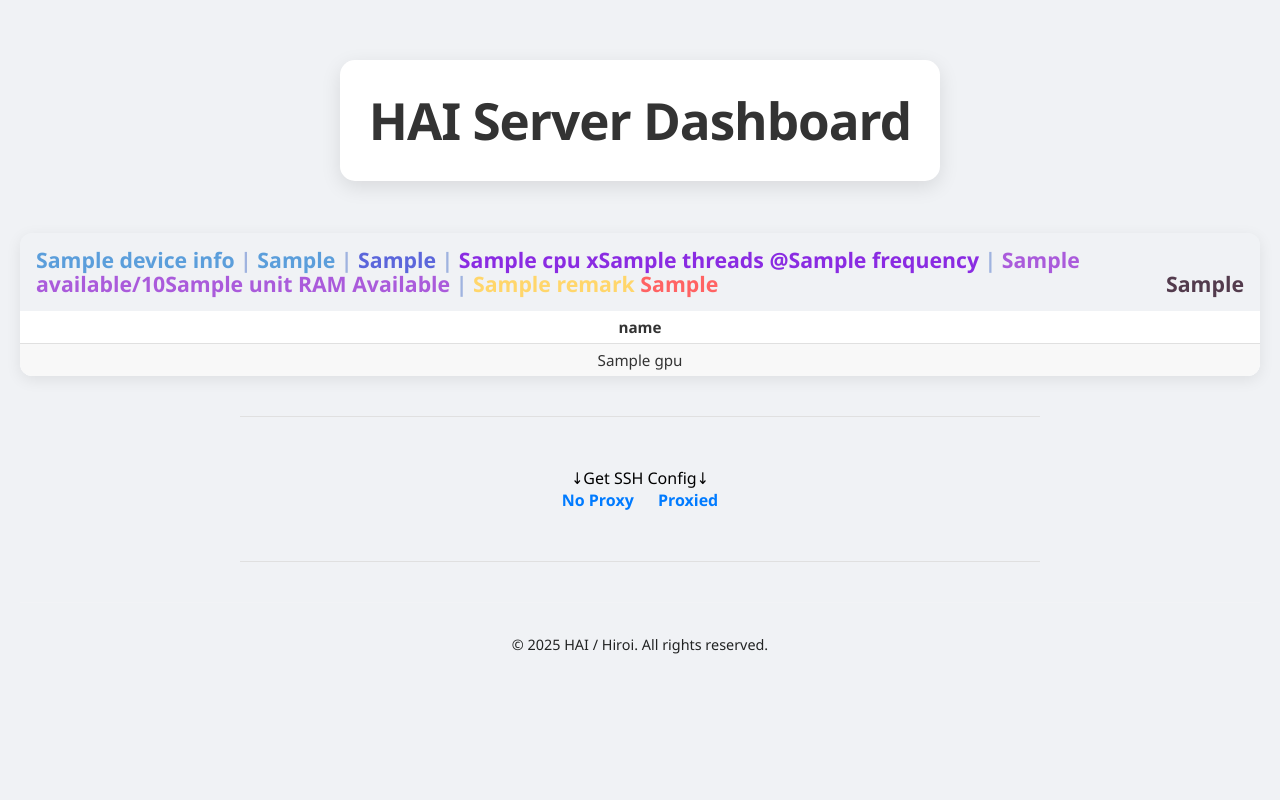
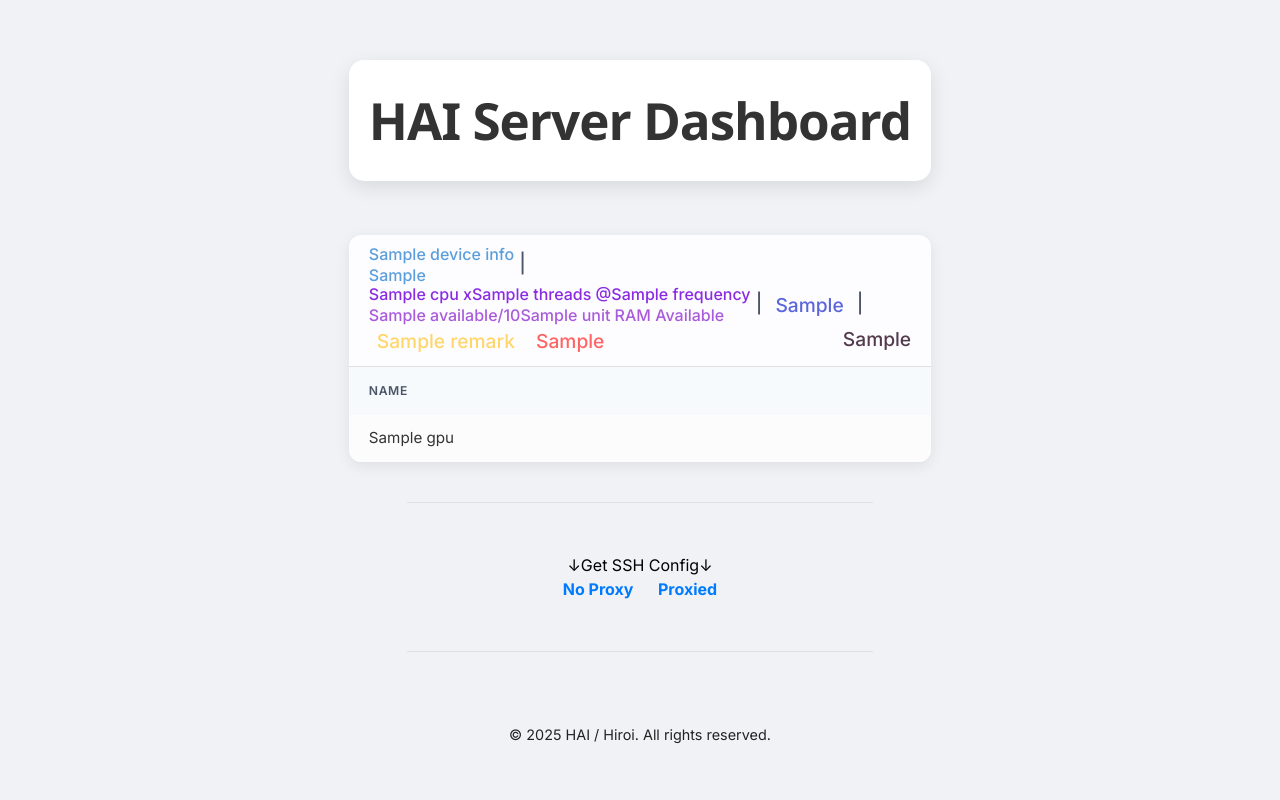
Before and after one commit to arkiven4/mon-gpu, a Flask app: template templates/index.html in a window 1280 px wide. Run offline with Flask 3, Linux system fonts and the light colour scheme; the template is opened without the code that fills it: most values are stand-ins (such as "Sample title", 1, 10 or a date in 2020); some libraries are stand-ins or nearby versions.

Commit message:
bug fix and style update

```diff
--- a/static/index.css
+++ b/static/index.css
@@ -1,26 +1,49 @@
 /* 全局样式和字体设置 */
 body {
-    font-family: 'Segoe UI', Tahoma, Geneva, Verdana, sans-serif;
+    font-family: 'Inter', 'Segoe UI', Tahoma, Geneva, Verdana, sans-serif;
     background-color: #f0f2f5; /* 页面背景色 */
-    /* display: flex;
-    justify-content: center;
-    align-items: center; */
-    min-height: 100vh;
     margin: 0;
     padding: 20px;
-    box-sizing: border-box; /* 确保 padding 不会增加元素总宽度 */
+    box-sizing: border-box;
+    user-select: none;;
+
+    max-width: fit-content;
+    margin: 0 auto; /* 居中页面内容 */
+}
+
+.title-card {
+    text-align: center;
+    padding: 20px;
+    background-color: #ffffff;
+    border-radius: 12px;
+    box-shadow: 0 4px 15px rgba(0, 0, 0, 0.08);
+    margin-bottom: 2rem;
+}
+
+.title-card h1 {
+    font-size: 2.5em;
+    color: #333;
+    font-weight: 700;
+}
+
+.inline-column {
+    display: inline-flex;
+    flex-direction: column; /* 纵向排列 */
+    gap: 0.1rem; /* 间距 */
+    font-size: 1rem; /* 字体大小 */
+    padding: 0;
+    margin: 0;
+    line-height: 1.2; /* 调整行高以获得更好的外观 */
 }
 
 /* 表格容器：用于溢出滚动，在小屏幕上保持响应性 */
 .table-container {
     width: 100%;
-    /* max-width: 900px; 最大宽度，避免表格过宽 */
     overflow-x: auto; /* 当表格内容超出容器宽度时，允许水平滚动 */
     box-shadow: 0 4px 15px rgba(0, 0, 0, 0.08); /* 容器阴影，增加立体感 */
     border-radius: 12px; /* 容器圆角 */
-
     margin: 0 auto; /* 居中容器 */
-    margin-bottom: 1rem; /* 底部间距 */
+    margin-bottom: 1.5rem; /* 底部间距 */
 }
 
 /* 表格基本样式 */
@@ -37,40 +60,56 @@ table {
 
 /* 表格标题 */
 caption {
-    font-size: 1.4em;
-    font-weight: bold;
-    /* color: #333; */
-    color: #9FB3DF; /* 扁平化风格的蓝色 */
-    padding: 15px 0;
-    margin-bottom: 0px;
+    font-size: 1.2rem;
+    font-weight: 500;
+    color: #4A5568;
+    padding: 10px 20px;
     text-align: left;
-    margin-left: 1rem;
-    margin-right: 1rem;
-    line-height: 1.5rem;
+    background-color: #fdfdff;
+    border-bottom: 1px solid #e0e0e0;
 }
 
-/* 表头样式 */
-thead th {
-    background-color: #5b9edb; /* 扁平化风格的蓝色背景 */
-    color: white; /* 白色文字 */
-    padding: 15px 20px;
-    text-align: left; /* 文字左对齐 */
-    font-weight: 600; /* 略粗的字体 */
-    text-transform: uppercase; /* 文本大写 */
-    letter-spacing: 0.05em; /* 字间距 */
-    font-size: 0.9em;
+/* * [核心修复]
+* 将标题栏内所有直接子元素（span, div）的垂直对齐方式设置为 middle。
+* 这可以确保无论元素是单行文本还是像 .system-info 这样的多行 flex 容器，
+* 它们都能在垂直方向上居中对齐，解决不平齐的问题。
+*/
+caption > * {
+    vertical-align: middle;
+    margin: 0 0.5rem; /* 增加元素之间的水平间距 */
 }
 
-/* 单元格（数据单元格和表头单元格）的通用样式 */
-td, th {
-    padding: 6px 20px;
+caption > *:first-child {
+    margin-left: 0;
+}
+
+caption > *:last-child {
+    margin-right: 0;
+}
+
+
+/* 表头样式 */
+th {
+    background-color: #f7fafc;
+    color: #4a5568;
+    padding: 15px 20px;
+    text-align: left;
+    font-weight: 600;
+    text-transform: uppercase;
+    letter-spacing: 0.05em;
+    font-size: 0.8em;
+}
+
+/* 单元格的通用样式 */
+td {
+    padding: 12px 20px;
     border-bottom: 1px solid #e0e0e0; /* 单元格底部浅灰色边框 */
-    text-align: center;
+    text-align: left;
 }
 
 /* 第二列为显卡名，固定宽度以防止应其长短不同造成表格排列不齐 */
-th:nth-child(2) {
-    width: 15rem;
+th:nth-child(2), td:nth-child(2) {
+    min-width: 240px;
 }
 
 /* 最后一行没有底边框，让表格底部看起来更干净 */
@@ -78,83 +117,36 @@ tbody tr:last-child td {
     border-bottom: none;
 }
 
-/* 斑马条纹效果 (奇偶行不同背景色) */
-tbody tr:nth-child(odd) {
-    background-color: #ffffff;
-}
-
+/* 斑马条纹效果 */
 tbody tr:nth-child(even) {
-    background-color: #f8f8f8; /* 浅灰色背景 */
+    background-color: #fcfcfd;
 }
 
 /* 行悬停效果 */
 tbody tr:hover {
-    background-color: #e6f7ff; /* 悬停时浅蓝色背景 */
+    background-color: #eff6ff; /* 悬停时浅蓝色背景 */
     transition: background-color 0.3s ease; /* 过渡动画 */
-    cursor: pointer; /* 鼠标指针变为手形 */
 }
 
-/* 状态标签样式 */
-.status-active, .status-inactive, .status-pending {
-    display: inline-block;
-    padding: 4px 8px;
-    border-radius: 4px;
-    font-size: 0.85em;
-    font-weight: bold;
-    text-transform: uppercase;
-    color: white;
+.copyText {
+    cursor: pointer;
+    transition: color 0.2s ease;
+}
+.copyText:hover {
+    color: #2b6cb0;
 }
 
-.status-active {
-    background-color: #28a745; /* 绿色 */
+.footer {
+    text-align: center;
+    margin-top: 2rem;
+    color: #718096;
 }
 
-.status-inactive {
-    background-color: #dc3545; /* 红色 */
+.footer a {
+    color: #4299e1;
+    text-decoration: none;
+    margin: 0 10px;
 }
-
-.status-pending {
-    background-color: #ffc107; /* 黄色 */
-    color: #333; /* 黄色背景下文字颜色可能需要调整 */
+.footer a:hover {
+    text-decoration: underline;
 }
-
-/* 操作按钮样式 */
-.action-btn {
-    background-color: #007bff; /* 蓝色按钮 */
-    color: white;
-    border: none;
-    padding: 8px 12px;
-    border-radius: 5px;
-    cursor: pointer;
-    font-size: 0.9em;
-    transition: background-color 0.2s ease, transform 0.1s ease;
-}
-
-.action-btn:hover {
-    background-color: #0056b3;
-    transform: translateY(-1px); /* 轻微上浮效果 */
-}
-
-.action-btn:active {
-    background-color: #004085;
-    transform: translateY(0); /* 按下时恢复原位 */
-}
-
-/* 针对小屏幕的简单响应式 */
-@media screen and (max-width: 600px) {
-    table {
-        /* 在小屏幕上可能需要一些微调，比如调整字体大小 */
-        font-size: 0.85em;
-    }
-
-    thead th {
-        padding: 10px 15px;
-    }
-
-    td {
-        padding: 8px 15px;
-    }
-
-    /* 更好的响应式通常需要更复杂的 flex/grid 或 data-attributes */
-    /* 这里仅仅是为了演示表格样式，不深入响应式布局 */
-}
--- a/templates/index.html
+++ b/templates/index.html
@@ -3,12 +3,15 @@
 
 <head>
     <title>HAI Server Dashboard</title>
+    <meta charset="UTF-8">
+    <lang="en">
+    <meta name="viewport" content="width=device-width, initial-scale=1.0">
     <link rel="stylesheet" href="{{ url_for('static', filename='index.css') }}">
     <link rel="stylesheet" href="{{ url_for('static', filename='author.css') }}">
     <link rel="stylesheet" href="{{ url_for('static', filename='title.css') }}">
     <link rel="stylesheet" href="{{ url_for('static', filename='other.css') }}">
-    <meta charset="UTF-8">
-    <lang="en">
+    <script src="https://cdn.tailwindcss.com"></script>
+    <link href="https://fonts.googleapis.com/css2?family=Inter:wght@400;500;600;700&display=swap" rel="stylesheet">
 </head>
 
 <body>
@@ -21,15 +24,17 @@
     <div class="table-container">
     <table id="{{ server_id }}">
         <caption>
-            <span style="color: #5b9edb;">{{ device_info['hostname'] }}</span>
+            <div class="inline-column">
+                <span style="color: #5b9edb;">{{ device_info['hostname'] }}</span>
+                <span class="copyText" style="color:#5b9edb;user-select: all; cursor: pointer;">{{ device_info['ip'] }}</span>
+            </div>
             |
-            <span class="copyText" style="color:#5b9edb;user-select: all; cursor: pointer;">{{ device_info['ip'] }}</span>
+            <div class="inline-column">
+                <span style="color: #8A2BE2;">{{ device_info['system']['cpu']['name'] }} x{{ device_info['system']['cpu']['threads'] }} @{{ device_info['system']['cpu']['frequency'] }}</span>
+                <span style="color: #aa5bdb;">{{ device_info['system']['ram']['available'] }}/{{ device_info['system']['ram']['total'] }}{{ device_info['system']['ram']['unit'] }} RAM Available</span>
+            </div>
             |
             <span style="color: #5b66db;">{{ device_info['system']['driver_version'] }}</span>
-            |
-            <span style="color: #8A2BE2;">{{ device_info['system']['cpu']['name'] }} x{{ device_info['system']['cpu']['threads'] }} @{{ device_info['system']['cpu']['frequency'] }}</span>
-            |
-            <span style="color: #aa5bdb;">{{ device_info['system']['ram']['available'] }}/{{ device_info['system']['ram']['total'] }}{{ device_info['system']['ram']['unit'] }} RAM Available</span>
             |
             <span style="color:#FFD66B;">{{ device_info['remark'] }}</span>
             {% if device_info['remark2'] %}
```
Also changed, not shown: server_utils.py (+14 -9 lines).
